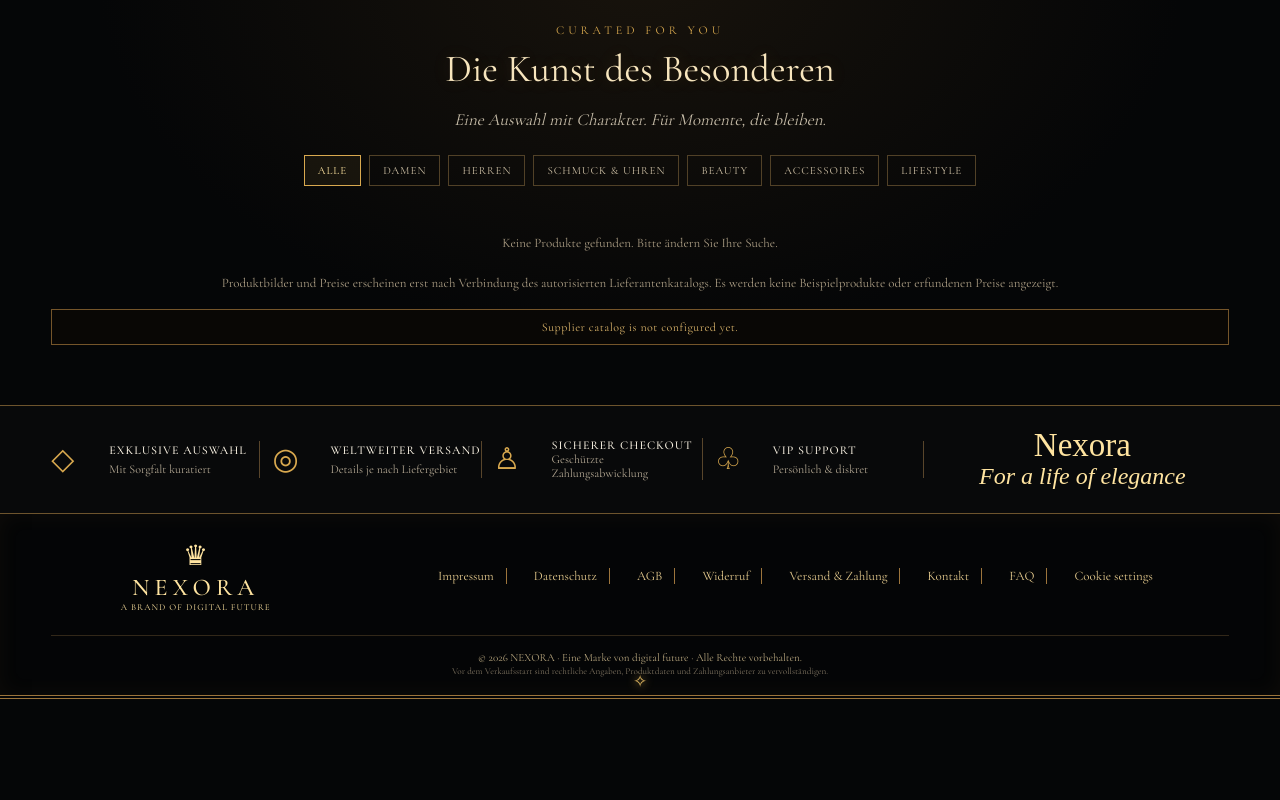
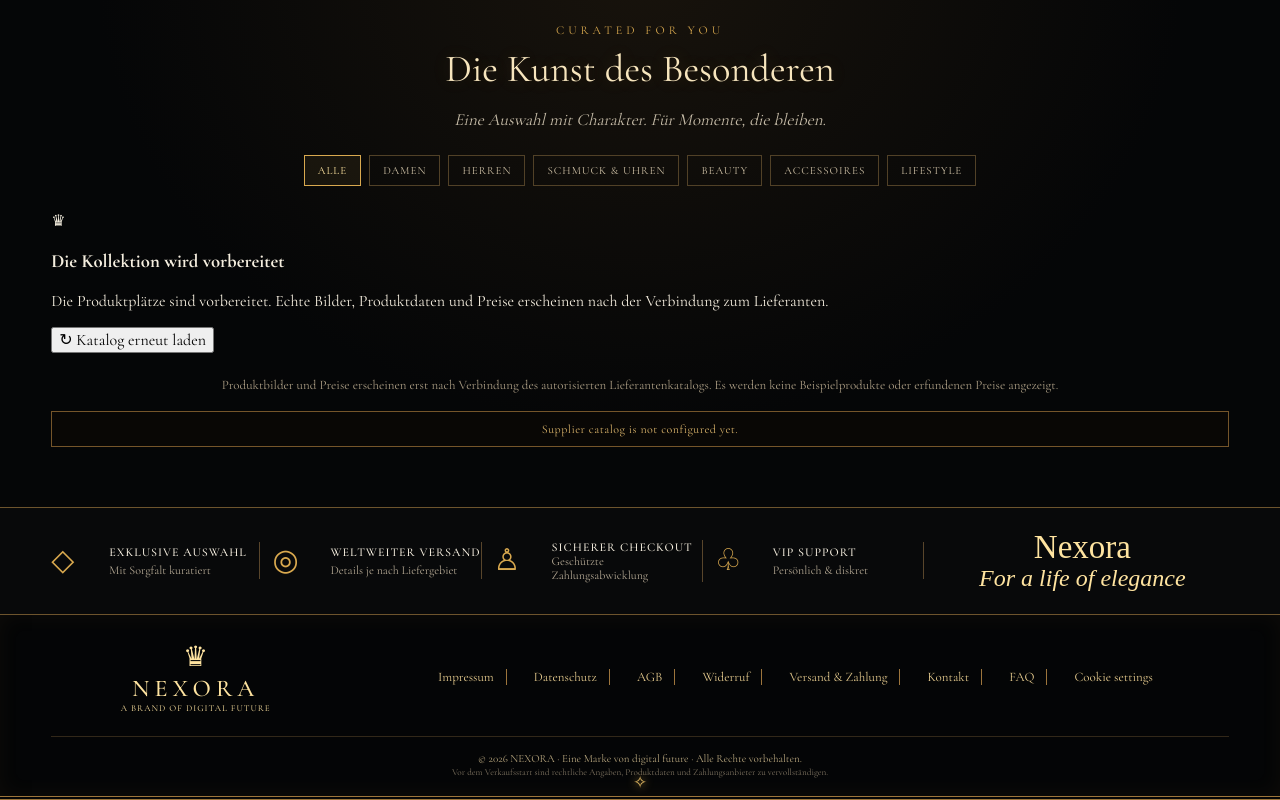
Before and after one commit to nexora-online/NEXORAO-VIP, a Next.js app: page / in a window 1280 px wide. Shown: the part 953-1753 px from the top of the page. Before the commit the page ends 1652 px from the top, so only its background shows below. Built offline with nearby package versions, Linux system fonts and the light colour scheme; a web font is replaced by a local one.

Commit message:
feat: add clear supplier catalog loading and retry state

```diff
--- a/app/page.tsx
+++ b/app/page.tsx
@@ -42,8 +42,11 @@ export default function Home() {
   const [notice, setNotice] = useState("");
   const [supplierProducts, setSupplierProducts] = useState<Product[]>([]);
   const [catalogMessage, setCatalogMessage] = useState("");
+  const [catalogLoading, setCatalogLoading] = useState(true);
+  const [catalogAttempt, setCatalogAttempt] = useState(0);
   useEffect(() => {
     let alive = true;
+    setCatalogLoading(true);
     fetch("/api/catalog?limit=1000", { cache: "no-store" })
       .then(response => response.json())
       .then((data: CatalogResponse) => {
@@ -52,9 +55,10 @@ export default function Home() {
         setSupplierProducts(imported);
         setCatalogMessage(data.source === "supplier-feed" ? `${imported.length} Lieferantenprodukte geladen` : data.message ?? "Lieferantenkatalog noch nicht verbunden");
       })
-      .catch(() => { if (alive) setCatalogMessage("Lieferantenkatalog derzeit nicht erreichbar"); });
+      .catch(() => { if (alive) setCatalogMessage("Lieferantenkatalog derzeit nicht erreichbar"); })
+      .finally(() => { if (alive) setCatalogLoading(false); });
     return () => { alive = false; };
-  }, []);
+  }, [catalogAttempt]);
   const allProducts = useMemo(() => [...products, ...supplierProducts], [supplierProducts]);
   const imageUrl = (image: string, width = 800) => /^https?:\/\//i.test(image) ? image : `https://images.unsplash.com/${image}?auto=format&fit=crop&w=${width}&q=85`;
   const cartProducts = [...new Set(cart)].map(id => { const product = allProducts.find(p => p.id === id); return product ? { ...product, quantity: cart.filter(cartId => cartId === id).length } : null; }).filter((p): p is Product & { quantity: number } => Boolean(p));
@@ -95,7 +99,7 @@ export default function Home() {
       <div className="section-heading"><span>CURATED FOR YOU</span><h2>Die Kunst des Besonderen</h2><p>Eine Auswahl mit Charakter. Für Momente, die bleiben.</p></div>
       <div className="filters"><button className={active === "ALLE" ? "selected" : ""} onClick={() => setActive("ALLE")}>ALLE</button>{categories.map(c => <button key={c.name} className={active === c.name ? "selected" : ""} onClick={() => setActive(c.name)}>{c.name}</button>)}</div>
       <div className="products">{filtered.map(p => <article className="product-card" key={p.id}><div className="product-image" style={{backgroundImage:`url(${imageUrl(p.image)})`}}><span className="product-tag">{p.tag}</span><button className="heart" aria-label="Zu Favoriten hinzufügen" onClick={() => setFavorites(old => old.includes(p.id) ? old.filter(id => id !== p.id) : [...old, p.id])}>{favorites.includes(p.id) ? "♥" : "♡"}</button></div><div className="product-info"><small>{p.brand}</small><h3>{p.name}</h3><div className="product-bottom"><strong>{money(p.price)}</strong><button onClick={() => setCart(old => [...old, p.id])}>IN DEN WARENKORB +</button></div></div></article>)}</div>
-      {filtered.length === 0 && <p className="empty">Keine Produkte gefunden. Bitte ändern Sie Ihre Suche.</p>}
+      {filtered.length === 0 && <div className="empty-catalog" role="status"><span className="empty-catalog-crown">♛</span><h3>{search ? "Keine passenden Produkte gefunden" : catalogLoading ? "Ihre VIP-Auswahl wird geladen" : "Die Kollektion wird vorbereitet"}</h3><p>{search ? "Bitte ändern Sie Ihre Suchbegriffe oder wählen Sie eine andere Kategorie." : catalogLoading ? "Der autorisierte Lieferantenkatalog wird abgefragt." : "Die Produktplätze sind vorbereitet. Echte Bilder, Produktdaten und Preise erscheinen nach der Verbindung zum Lieferanten."}</p>{!search && !catalogLoading && <button type="button" className="catalog-retry" onClick={() => setCatalogAttempt(value => value + 1)}>↻ Katalog erneut laden</button>}</div>}
       <p className="demo-note">{supplierProducts.length ? "Produktdaten und Preise werden aus dem verbundenen Lieferantenkatalog übernommen." : "Produktbilder und Preise erscheinen erst nach Verbindung des autorisierten Lieferantenkatalogs. Es werden keine Beispielprodukte oder erfundenen Preise angezeigt."}</p>
       {catalogMessage && <p className="catalog-status" role="status">{catalogMessage}</p>}
       {notice && <div className="notice-bar" role="status">{notice}<button onClick={() => setNotice("")} aria-label="Hinweis schließen">×</button></div>}
```
